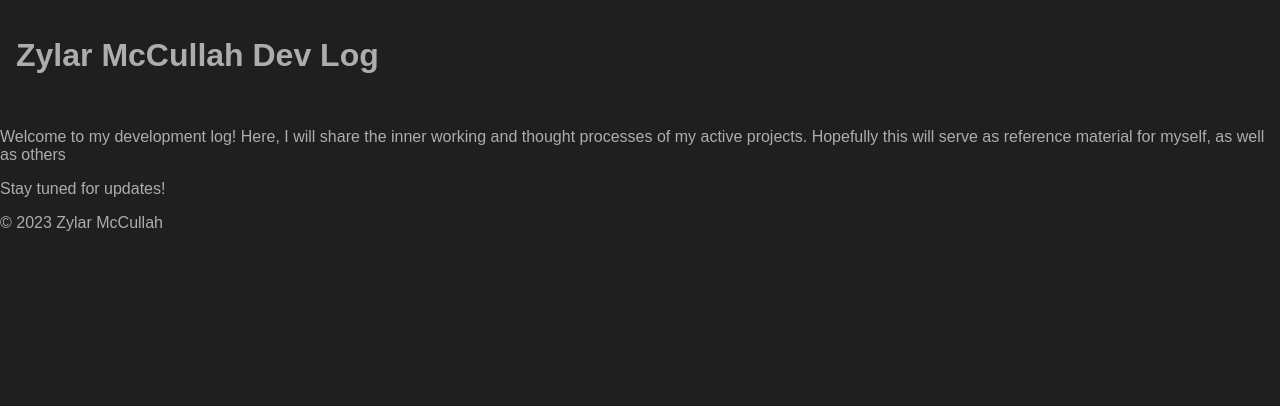
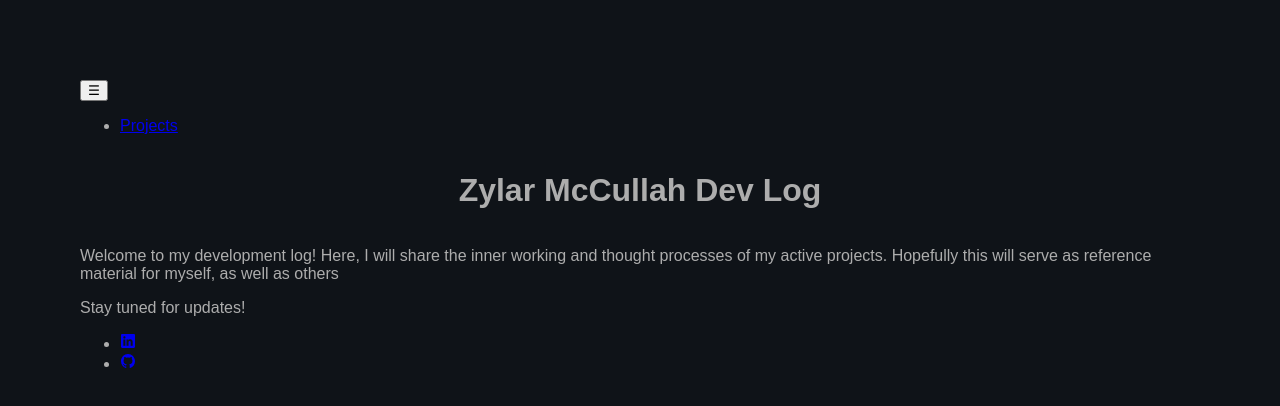
Before and after one commit to Mccullahz/mccullahz.github.io, a React (Create React App) app: page / in a window 1280 px wide. Shown: the top 406 px of the page. Built offline with nearby package versions, Linux system fonts and the light colour scheme.

Commit message:
navbar added, footer formatted a little, component for articles created

```diff
--- a/package.json
+++ b/package.json
@@ -14,6 +14,7 @@
     "@types/react-dom": "^19.1.6",
     "react": "^19.1.0",
     "react-dom": "^19.1.0",
+    "react-icons": "^5.5.0",
     "react-scripts": "5.0.1",
     "typescript": "^4.9.5",
     "web-vitals": "^2.1.4"
@@ -24,7 +25,7 @@
     "test": "react-scripts test",
     "eject": "react-scripts eject",
     "predeploy": "npm run build",
-    "deploy": "gh-pages -d build"
+    "deploy": "gh-pages -b gh-pages -d build --add"
   },
   "eslintConfig": {
     "extends": [
--- a/src/App.tsx
+++ b/src/App.tsx
@@ -1,16 +1,16 @@
 import React from 'react';
 import './styles/App.css';
 import Home from './components/Home';
+import Navbar from './components/Navbar';
 import Header from './components/Header';
 import Footer from './components/Footer';
 
 function App() {
 return (
 <div className="App">
-	<main>
+		<Navbar />
 		<Header />
 		<Home />
-	</main>
 		<Footer />
 </div>
   )}
--- a/src/components/Footer.tsx
+++ b/src/components/Footer.tsx
@@ -1,9 +1,39 @@
 import '../styles/App.css';
+import React from "react";
+import { IoLogoLinkedin, IoLogoGithub } from "react-icons/io5";
 
 export default function Footer() {
-  return (
-	<footer className="App-footer">
-		<p>© 2023 Zylar McCullah</p>
-	</footer>
-  )
-}
+
+	const LinkedInIcon = IoLogoLinkedin as unknown as React.FC;
+	const GitHubIcon = IoLogoGithub as unknown as React.FC;
+
+
+	 return (
+    <footer className="footer">
+      <div className="container">
+	<ul className="social-list">
+	  <li>
+	    <a
+	      href="https://www.linkedin.com/in/zylar-mccullah-b4654420a/"
+	      className="social-link"
+	      target="_blank"
+	      rel="noopener noreferrer"
+	    >
+	      <LinkedInIcon aria-hidden="true" />
+	    </a>
+	  </li>
+	  <li>
+	    <a
+	      href="https://github.com/Mccullahz"
+	      className="social-link"
+	      target="_blank"
+	      rel="noopener noreferrer"
+	    >
+	      <GitHubIcon aria-hidden="true" />
+	    </a>
+	  </li>
+	</ul>
+      </div>
+    </footer>
+  );
+};
--- /dev/null
+++ b/src/components/Navbar.tsx
@@ -0,0 +1,29 @@
+import React, { useEffect } from "react";
+import "../styles/App.css";
+{/* this is kind of a gross way of going about the navbar, BUT i am pretty sure this will make this functional in gh-pages*/}
+export default function Navbar() {
+  useEffect(() => {
+    const toggleBtn = document.querySelector("[data-nav-toggler]") as HTMLElement | null;
+    const navbar = document.querySelector("[data-navbar]") as HTMLElement | null;
+
+    if (toggleBtn && navbar) {
+      const handleClick = () => {
+        toggleBtn.classList.toggle("active");
+        navbar.classList.toggle("active");
+      };
+      toggleBtn.addEventListener("click", handleClick);
+      return () => toggleBtn.removeEventListener("click", handleClick);
+    }
+  }, []);
+
+  return (
+    <nav className="navbar" data-navbar>
+      <button className="nav-toggle" data-nav-toggler aria-label="Toggle navigation">
+        ☰
+      </button>
+      <ul className="nav-links">
+        <li><a href="#">Projects</a></li>
+      </ul>
+    </nav>
+  );
+}
--- a/src/styles/App.css
+++ b/src/styles/App.css
@@ -2,7 +2,7 @@
  Global Vars
  * ---------*/
 :root {
-  --color-dark: #1f1f1f;
+  --color-dark: #0f1318;
   --color-light: #adadad;
   --color-gray: #262626;
   --color-theme: #4e008a;
@@ -15,7 +15,7 @@
  Global Styles
  * ---------*/
 body {
-  margin: 0;
+  margin: 10vh;
   padding: 0;
   font-family: var(--font-body);
   color: var(--color-light);
@@ -26,9 +26,9 @@ body {
  Header Styles
  * ---------*/
 .App-header {
-  display: column;
+  display: flex;
+  flex-direction: column;
   align-items: center;
   justify-content: space-between;
-  padding: 1rem;
   border-radius: var(--radius);
 }
```
Also changed, not shown: src/components/ArticleHelper.tsx (added, +36 -0 lines), 13 other files (tests, documents, lock files or other folders).
